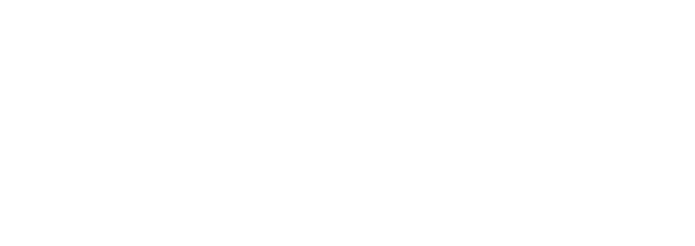
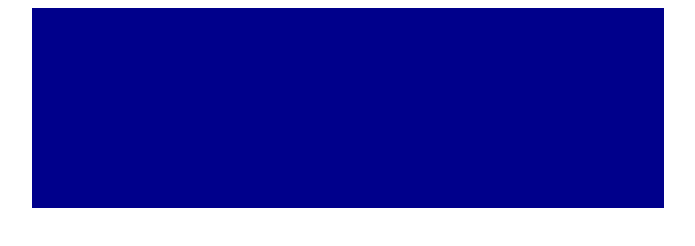
Before and after one commit to GosiaSamosia/css3, a plain HTML site: page 16-rotacja/16-animacja/index.html in a window 1280 px wide. Shown: the whole page, without its empty margins (176-871 px from the left). Drawn offline with Linux system fonts and the light colour scheme.

Commit message:
animacja

```diff
--- a/16-rotacja/16-animacja/css/style.css
+++ b/16-rotacja/16-animacja/css/style.css
@@ -2,9 +2,9 @@
 animation-name
  */
 .animate {
-/*     height: 200px;
+     height: 200px;
     background-color: darkblue;
-    animation-name: resize;
+   /* animation-name: resize;
     animation-duration: 6s;
     animation-iteration-count: 3;
     animation-delay: 2s;
```
